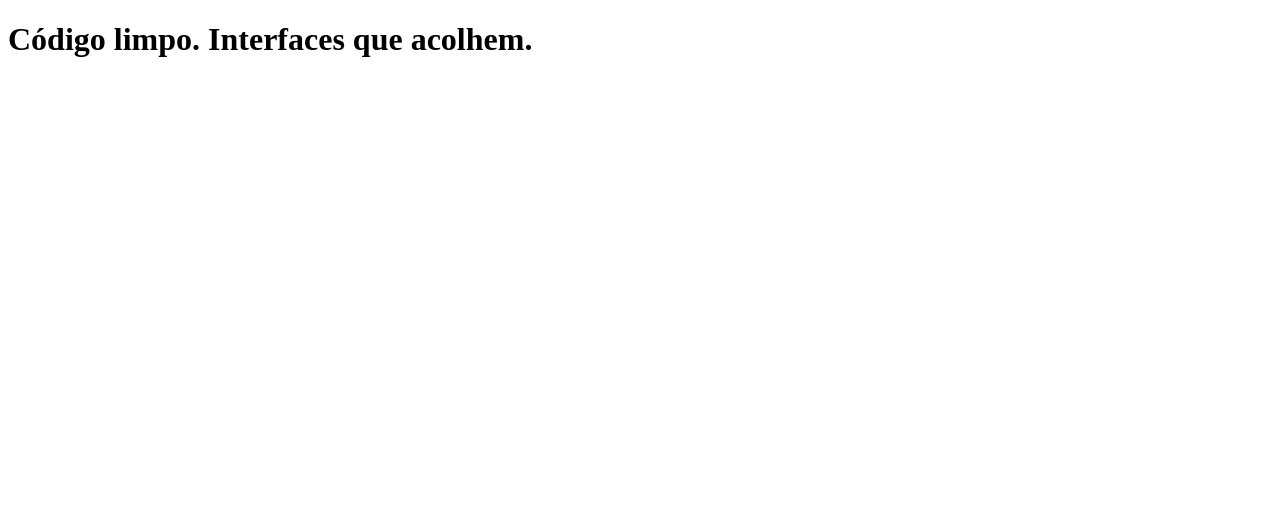
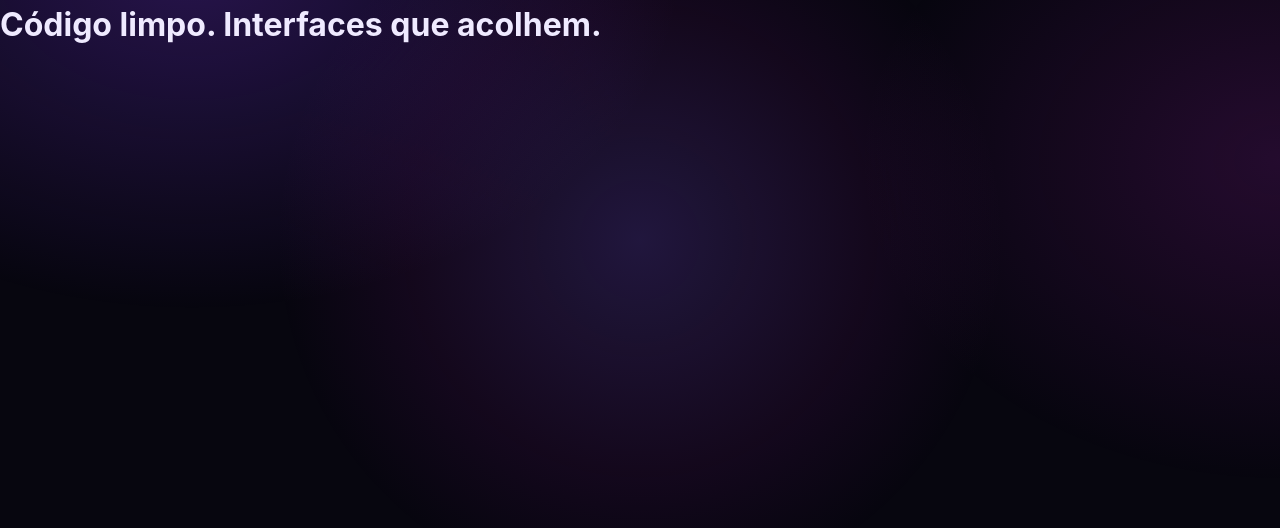
Before and after one commit to bombazaro/bombazaro.github.io, a React (Vite) app: page / in a window 1280 px wide. Shown: the top 528 px of the page. Built offline with nearby package versions, Linux system fonts and the light colour scheme.

Commit message:
feat: design tokens, glow primitives and pointer glow hook

```diff
--- a/src/App.tsx
+++ b/src/App.tsx
@@ -1,7 +1,14 @@
+import { usePointerGlow } from './hooks/usePointerGlow';
+
 export default function App() {
+  usePointerGlow();
   return (
-    <main>
-      <h1>Código limpo. Interfaces que acolhem.</h1>
-    </main>
+    <>
+      <div className="ambient" aria-hidden="true" />
+      <div id="spot" aria-hidden="true" />
+      <main>
+        <h1>Código limpo. Interfaces que acolhem.</h1>
+      </main>
+    </>
   );
 }
--- /dev/null
+++ b/src/components/Chip.tsx
@@ -0,0 +1,5 @@
+import type { ReactNode } from 'react';
+
+export default function Chip({ children }: { children: ReactNode }) {
+  return <span className="chip">{children}</span>;
+}
--- /dev/null
+++ b/src/hooks/usePointerGlow.ts
@@ -0,0 +1,22 @@
+import { useEffect } from 'react';
+
+export function usePointerGlow(): void {
+  useEffect(() => {
+    const root = document.documentElement;
+
+    function onMove(event: MouseEvent) {
+      root.style.setProperty('--mx', `${event.clientX}px`);
+      root.style.setProperty('--my', `${event.clientY}px`);
+      const target = event.target as Element | null;
+      const el = target?.closest?.('.glow, .btn') as HTMLElement | null;
+      if (el) {
+        const rect = el.getBoundingClientRect();
+        el.style.setProperty('--x', `${event.clientX - rect.left}px`);
+        el.style.setProperty('--y', `${event.clientY - rect.top}px`);
+      }
+    }
+
+    document.addEventListener('pointermove', onMove, { passive: true });
+    return () => document.removeEventListener('pointermove', onMove);
+  }, []);
+}
--- a/src/main.tsx
+++ b/src/main.tsx
@@ -1,5 +1,7 @@
 import { StrictMode } from 'react';
 import { createRoot } from 'react-dom/client';
+import './styles/tokens.css';
+import './styles/global.css';
 import App from './App';
 
 createRoot(document.getElementById('root')!).render(
--- /dev/null
+++ b/src/styles/global.css
@@ -0,0 +1,75 @@
+* { box-sizing: border-box; margin: 0; padding: 0; }
+html { scroll-behavior: smooth; }
+body {
+  background: var(--bg);
+  color: var(--text);
+  font-family: Inter, system-ui, -apple-system, "Segoe UI", sans-serif;
+  line-height: 1.55;
+  overflow-x: hidden;
+}
+a { color: inherit; text-decoration: none; }
+.mono { font-family: ui-monospace, "SF Mono", Menlo, Consolas, monospace; }
+.wrap { max-width: 1120px; margin: 0 auto; padding: 0 24px; }
+:focus-visible { outline: 2px solid var(--violet2); outline-offset: 3px; }
+.sr-only { position: absolute; width: 1px; height: 1px; overflow: hidden; clip: rect(0 0 0 0); white-space: nowrap; }
+
+/* brilho que segue o mouse (página inteira) */
+#spot {
+  position: fixed; inset: 0; pointer-events: none; z-index: 0;
+  background: radial-gradient(520px circle at var(--mx) var(--my), rgba(139,92,246,.20), rgba(192,38,211,.07) 45%, transparent 70%);
+}
+.ambient {
+  position: fixed; inset: 0; pointer-events: none; z-index: 0;
+  background:
+    radial-gradient(700px 500px at 15% -5%, rgba(124,58,237,.28), transparent 70%),
+    radial-gradient(600px 460px at 100% 20%, rgba(192,38,211,.16), transparent 70%);
+}
+main, header, footer { position: relative; z-index: 2; }
+
+/* cartões com brilho onde o mouse passa */
+.glow {
+  position: relative; border-radius: 18px; background: var(--surface); border: 1px solid var(--line);
+  transition: transform .25s ease, border-color .25s;
+}
+.glow::before {
+  content: ""; position: absolute; inset: -1px; border-radius: inherit; padding: 1px; pointer-events: none;
+  background: radial-gradient(260px circle at var(--x, 50%) var(--y, 50%), rgba(192,132,252,.95), rgba(139,92,246,.35) 40%, transparent 70%);
+  -webkit-mask: linear-gradient(#000 0 0) content-box, linear-gradient(#000 0 0);
+  -webkit-mask-composite: xor; mask-composite: exclude;
+  opacity: 0; transition: opacity .25s;
+}
+.glow::after {
+  content: ""; position: absolute; inset: 0; border-radius: inherit; pointer-events: none;
+  background: radial-gradient(320px circle at var(--x, 50%) var(--y, 50%), rgba(139,92,246,.18), transparent 65%);
+  opacity: 0; transition: opacity .25s;
+}
+.glow:hover::before, .glow:hover::after { opacity: 1; }
+
+/* botões */
+.btn {
+  display: inline-flex; align-items: center; gap: 8px; padding: 13px 22px; border-radius: 999px;
+  font-weight: 600; font-size: 15px; cursor: pointer; transition: transform .2s, box-shadow .25s;
+  position: relative; overflow: hidden;
+}
+.btn-main { background: linear-gradient(90deg, #7c3aed, #c026d3); color: #fff; box-shadow: 0 0 26px rgba(139,92,246,.55); }
+.btn-main:hover { transform: translateY(-2px); box-shadow: 0 0 40px rgba(192,38,211,.75); }
+.btn-ghost { border: 1px solid rgba(167,139,250,.55); color: #e4d9ff; background: rgba(139,92,246,.08); }
+.btn-ghost:hover { background: rgba(139,92,246,.2); box-shadow: 0 0 22px rgba(139,92,246,.45); transform: translateY(-2px); }
+.btn::after {
+  content: ""; position: absolute; inset: 0; pointer-events: none;
+  background: radial-gradient(90px circle at var(--x, 50%) var(--y, 50%), rgba(255,255,255,.28), transparent 70%);
+  opacity: 0; transition: opacity .2s;
+}
+.btn:hover::after { opacity: 1; }
+
+.chip {
+  font-size: 12.5px; padding: 5px 12px; border-radius: 999px; border: 1px solid var(--line);
+  background: rgba(19,15,39,.8); color: #cfc6ec;
+}
+.chips { display: flex; flex-wrap: wrap; gap: 8px; }
+.grad { background: linear-gradient(90deg, #a78bfa, #e879f9); -webkit-background-clip: text; background-clip: text; color: transparent; }
+
+@media (prefers-reduced-motion: reduce) {
+  html { scroll-behavior: auto; }
+  .btn, .glow { transition: none; }
+}
--- /dev/null
+++ b/src/styles/tokens.css
@@ -0,0 +1,16 @@
+:root {
+  --bg: #07060f;
+  --surface: #0e0b1d;
+  --surface2: #130f27;
+  --line: #2a2347;
+  --text: #efeaff;
+  --muted: #b8accf;
+  --dim: #8c80b8;
+  --violet: #8b5cf6;
+  --violet2: #a78bfa;
+  --magenta: #c026d3;
+  --pink: #e879f9;
+  --green: #4ade80;
+  --mx: 50vw;
+  --my: 30vh;
+}
```
Also changed, not shown: src/components/Button.tsx (added, +15 -0 lines), src/lib/motion.ts (added, +11 -0 lines), 2 other files (tests, documents, lock files or other folders).
